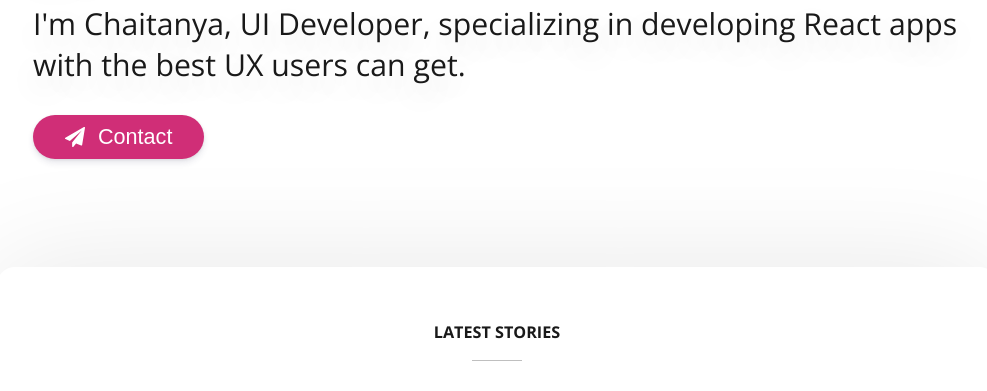
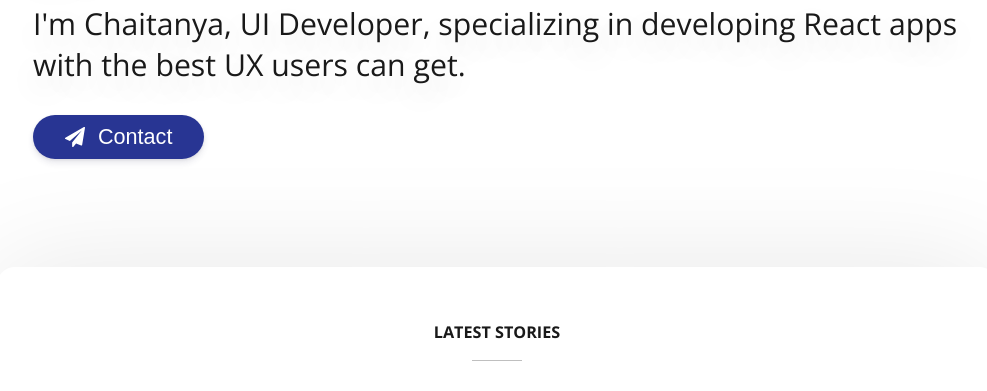
Before and after one commit to kamthamc/blog, a Gatsby site: page / in a window 1280 px wide. Shown: the part 173-564 px from the top of the page, without its empty margins (143-1130 px from the left). Built offline with nearby package versions, Linux system fonts and the light colour scheme; Gatsby itself is replaced by a stand-in of ours.

Commit message:
chore: add code coloring support using prismjs

```diff
--- a/config/theme.js
+++ b/config/theme.js
@@ -1,8 +1,8 @@
 import { lighten } from 'polished'
 
 const colors = {
-  primary: '#d02e77', // Color for buttons or links
-  primaryLight: lighten(0.05, '#d02e77'),
+  primary: '#283593', // Color for buttons or links
+  primaryLight: lighten(0.05, '#283593'),
   bg: 'white', // Background color
   grey: {
     dark: 'rgba(0, 0, 0, 0.9)',
--- a/package.json
+++ b/package.json
@@ -22,11 +22,14 @@
     "gatsby-remark-autolink-headers": "^2.1.9",
     "gatsby-remark-external-links": "0.0.4",
     "gatsby-remark-images": "^3.1.20",
+    "gatsby-remark-prismjs": "^3.3.12",
     "gatsby-source-filesystem": "^2.1.21",
+    "gatsby-transformer-remark": "^2.6.21",
     "lodash": "^4.17.15",
     "mdx-utils": "0.2.0",
     "polished": "^3.4.1",
     "prism-react-renderer": "^0.1.7",
+    "prismjs": "^1.17.1",
     "prop-types": "^15.7.2",
     "react": "^16.9.0",
     "react-dom": "^16.9.0",
```
Also changed, not shown: 1 other file.
